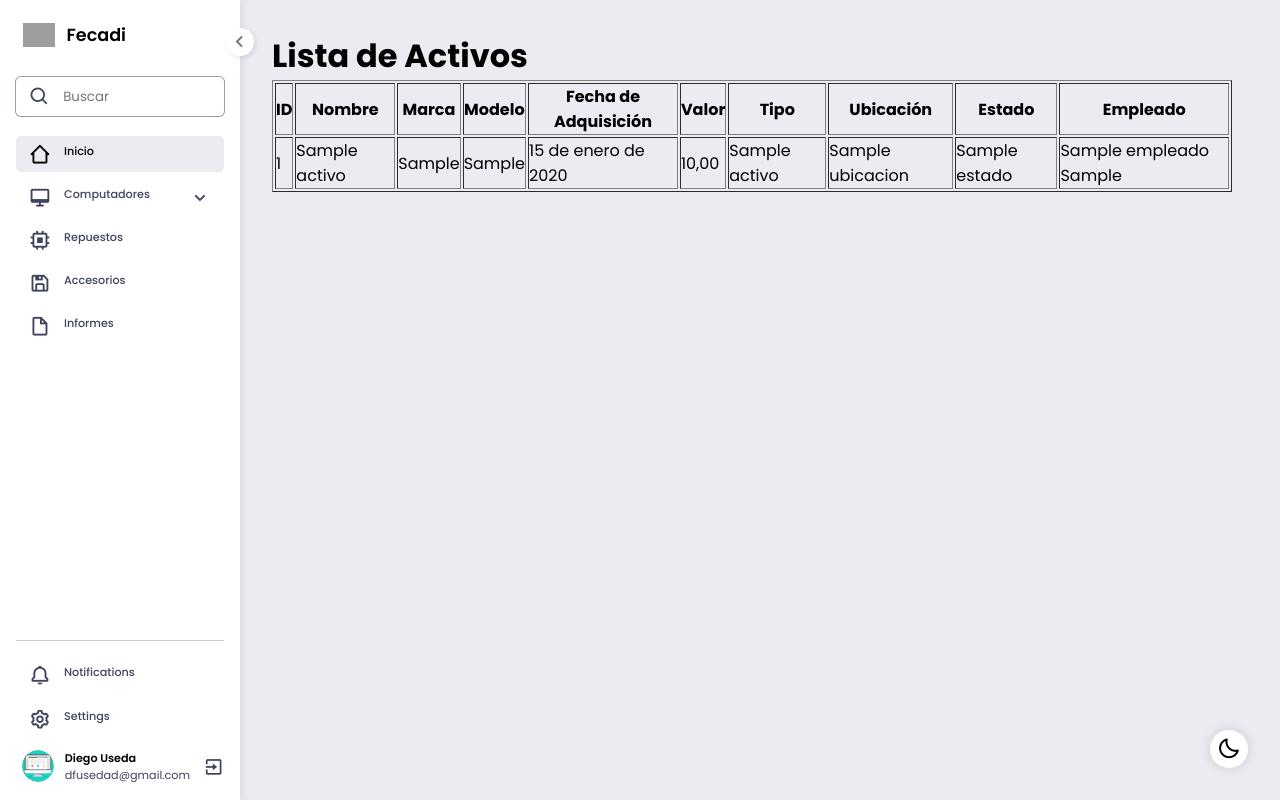
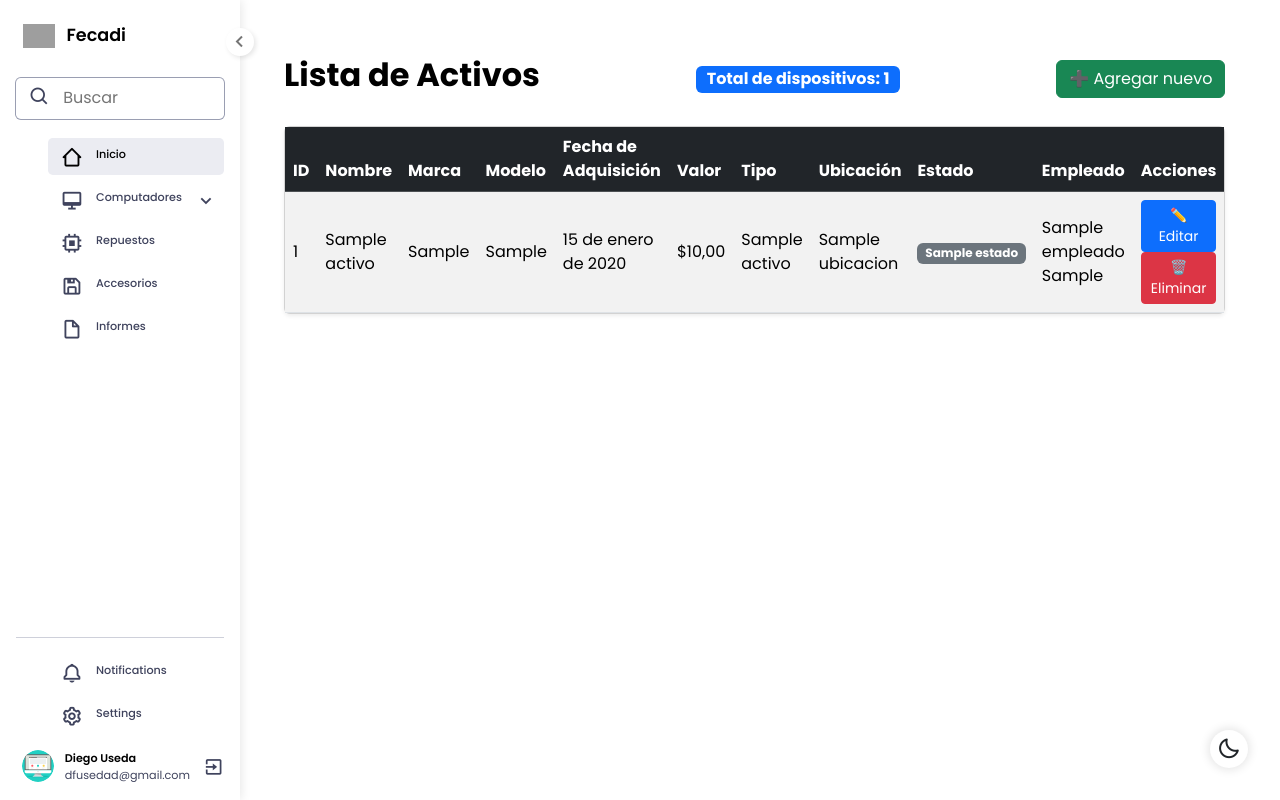
Before and after one commit to DiegoFerneyUsedaDiaz/sistema_gestion_activos, a Django app: page /activos in a window 1280 px wide. Run offline with Django 5.2, Linux system fonts and the light colour scheme; tables that the repository leaves empty hold one stand-in row (values such as "Sample post"); grey boxes are pictures that could not be loaded.

Commit message:
actualizacion computer.html vista de informacion

```diff
--- a/sistema/templates/base1.html
+++ b/sistema/templates/base1.html
@@ -7,6 +7,8 @@
     <title>Sistema  Gestión de Activos</title>
     <link rel="stylesheet" href="{% static 'css/style1.css' %}" />
     <link href='https://unpkg.com/boxicons@2.1.4/css/boxicons.min.css' rel='stylesheet'>
+    <link href="https://cdn.jsdelivr.net/npm/bootstrap@5.3.3/dist/css/bootstrap.min.css" rel="stylesheet">
+
 </head>
 <body>
     <div class="dark-mode-btn" id="dark-mode-btn">
--- a/sistema/templates/computer.html
+++ b/sistema/templates/computer.html
@@ -1,15 +1,23 @@
-{% extends 'base1.html' %} {% block container%}
+{% extends 'base1.html' %}
+{% block container %}
 
- <!DOCTYPE html>
-<html lang="es">
-<head>
-    <meta charset="UTF-8">
-    <title>Activos</title>
-</head>
-<body>
-    <h1>Lista de Activos</h1>
-    <table border="1">
-        <thead>
+<div class="container mt-4">
+    <!-- Encabezado con total de dispositivos -->
+    <div class="d-flex justify-content-between align-items-center mb-4">
+        <h2 class="fw-bold">Lista de Activos</h2>
+        <div class="badge bg-primary fs-6">
+            Total de dispositivos: {{ activos|length }}
+        </div>
+        <a href="" class="btn btn-success">
+            ➕ Agregar nuevo
+        </a>
+    </div>
+
+    <!-- Tabla de activos -->
+    <div class="card shadow-sm">
+        <div class="card-body p-0">
+            <table class="table table-hover table-striped mb-0 align-middle">
+                <thead class="table-dark">
                     <tr>
                         <th>ID</th>
                         <th>Nombre</th>
@@ -21,6 +29,7 @@
                         <th>Ubicación</th>
                         <th>Estado</th>
                         <th>Empleado</th>
+                        <th class="text-center">Acciones</th>
                     </tr>
                 </thead>
                 <tbody>
@@ -31,22 +40,38 @@
                         <td>{{ activo.marca }}</td>
                         <td>{{ activo.modelo }}</td>
                         <td>{{ activo.fecha_adquisicion }}</td>
-                <td>{{ activo.valor }}</td>
+                        <td>${{ activo.valor|floatformat:2 }}</td>
                         <td>{{ activo.Tipo_activo }}</td>
                         <td>{{ activo.Ubicacion }}</td>
-                <td>{{ activo.Estado }}</td>
+                        <td>
+                            <span class="badge {% if activo.Estado == 'Activo' %} bg-success
+                                                 {% elif activo.Estado == 'En reparación' %} bg-warning
+                                                 {% else %} bg-secondary {% endif %}">
+                                {{ activo.Estado }}
+                            </span>
+                        </td>
                         <td>{{ activo.Empleado }}</td>
+                        <td class="text-center">
+                            <a href="" class="btn btn-sm btn-primary">
+                                ✏️ Editar
+                            </a>
+                            <a href="" class="btn btn-sm btn-danger"
+                               onclick="return confirm('¿Seguro que deseas eliminar este activo?');">
+                                🗑️ Eliminar
+                            </a>
+                        </td>
                     </tr>
                     {% empty %}
                     <tr>
-                <td colspan="10">No hay activos registrados.</td>
+                        <td colspan="11" class="text-center text-muted py-3">
+                            No hay activos registrados.
+                        </td>
                     </tr>
                     {% endfor %}
                 </tbody>
             </table>
-</body>
-</html>
-
-
+        </div>
+    </div>
+</div>
 
 {% endblock %}
```
Also changed, not shown: sistema/views.py (line endings or trailing spaces). Lines whose indentation alone changed are shown as unchanged.
